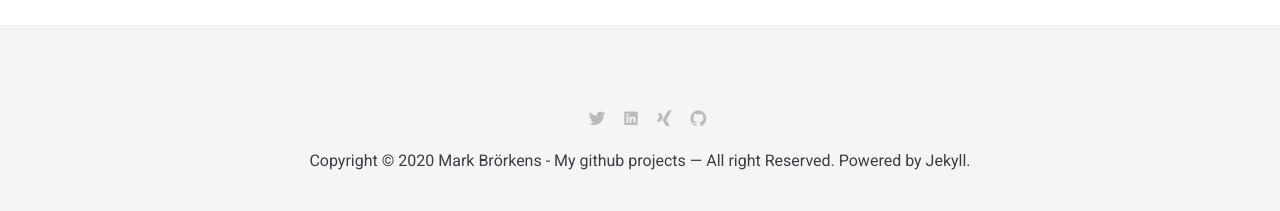
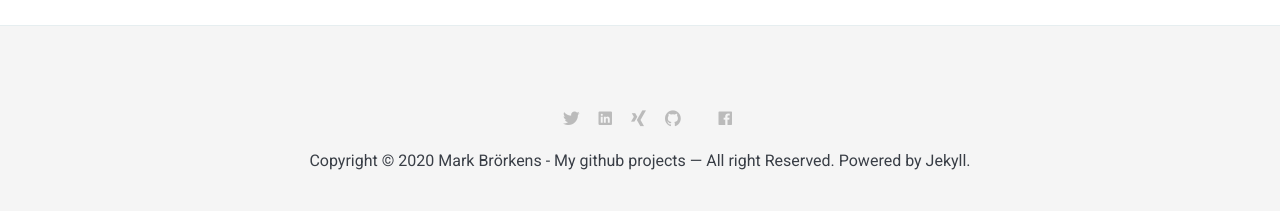
Before and after one commit to MarkBroerkens/markbroerkens.github.io, a Jekyll site: the page built from _posts/2020-12-20-racecarx.markdown, in a window 1280 px wide. Shown: the part 2504-2715 px from the top of the page. Built offline with Jekyll 4.4.1, drawn with Linux system fonts in a browser that asks for light colours; nearby versions of some CDN libraries.

Commit message:
docs: added social media contacts medium and facebook

```diff
--- a/_data/settings.yml
+++ b/_data/settings.yml
@@ -20,6 +20,8 @@
 linkedin: https://www.linkedin.com/in/markbroerkens/
 xing: https://www.xing.com/profile/Mark_Broerkens
 github: https://github.com/MarkBroerkens
+facebook: https://www.facebook.com/mark.broerkens
+medium: https://medium.com/@markbroerkens
 
 
 #-------------------------------
--- a/_includes/contact-link.html
+++ b/_includes/contact-link.html
@@ -14,6 +14,10 @@
 
     {% if site.data.settings.github %}
     <li><a href="{{ site.data.settings.github }}"><i class="ion ion-logo-github"></i></a></li>
+    {% else %} {% endif %}
+
+    {% if site.data.settings.medium %}
+    <li><a href="{{ site.data.settings.medium }}"><i class="ion ion-logo-medium"></i></a></li>
     {% else %} {% endif %}
 
     {% if site.data.settings.facebook %}
```
